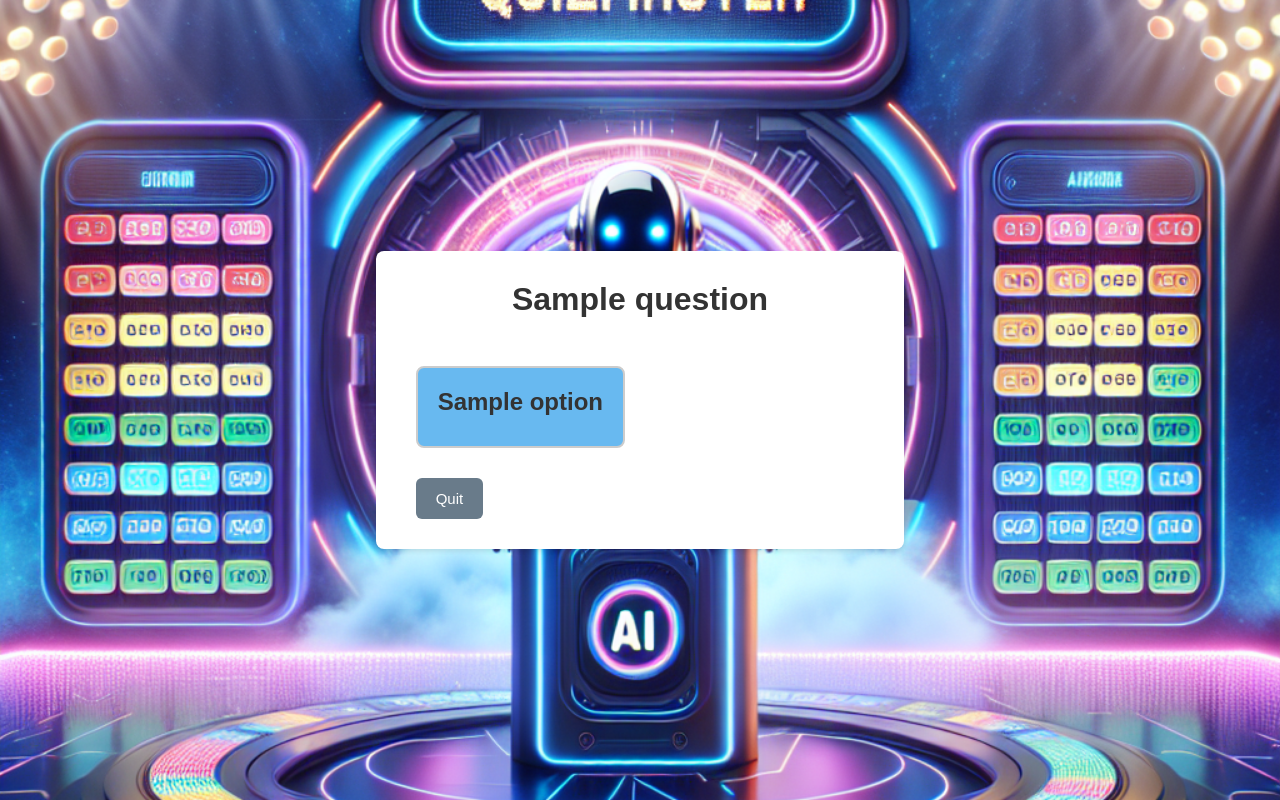
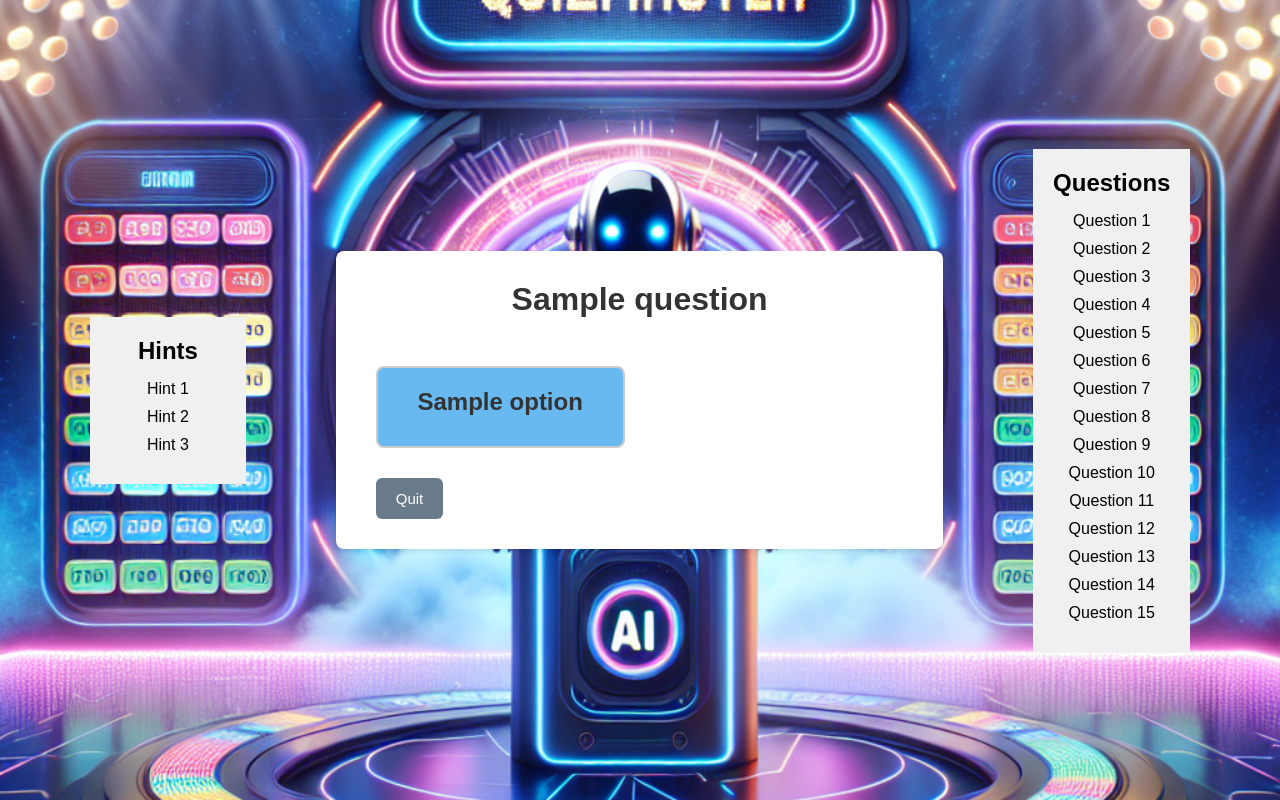
Before and after one commit to carlopinto/llm-powered-game, a Flask app: template llmgame/templates/question.html in a window 1280 px wide. Run offline with Flask 3, Linux system fonts and the light colour scheme; the template is opened without the code that fills it: most values are stand-ins (such as "Sample title", 1, 10 or a date in 2020).

Commit message:
Ability to continue the game and jump to following question Ability to track the current question Add sidebars in question.html to show progress and hints Improve structure of html pages

```diff
--- a/llmgame/llmgame.py
+++ b/llmgame/llmgame.py
@@ -27,6 +27,7 @@ def welcome():
             name = 'Player'
 
         session['name'] = name
+        session['index'] = 1
 
         topics = generate_topics()
 
@@ -47,14 +48,26 @@ def display_question():
         selected_topic = generate_random_topic(topics)
 
     session['topic'] = selected_topic
-    session['index'] = 1
 
     question, options, answer = generate_question(selected_topic)
     session['answer'] = answer
 
     return render_template('question.html',
                            question=question,
-                           options=options)
+                           options=options,
+                           current_question=session['index'])
+
+
+@bp.route('/next', methods=('GET', 'POST'))
+def next_question():
+
+    session['index'] += 1
+
+    topics = generate_topics()
+
+    return render_template('main.html',
+                            name=session['name'],
+                            topics=topics)
 
 
 def generate_topics():
@@ -171,6 +184,7 @@ The index of the question is " + str(session['index']) + \
 
             return question, options, answer
 
+    # for testing purposes
     # question = "Placeholder: What is the capital of France?"
     # options = ["London", "Paris", "Berlin", "Rome"]
     # answer = "Paris"
--- a/llmgame/static/question.js
+++ b/llmgame/static/question.js
@@ -38,3 +38,15 @@ $('.option-card').click(function() {
         }
     });
 });
+
+
+// Function to update current question
+function setCurrentQuestion(targetQuestionItem) {
+    // Remove 'current' class from all items
+    questionItems.forEach(item => {
+      item.classList.remove('current');
+    });
+
+    // Add 'current' class to clicked item
+    targetQuestionItem.classList.add('current');
+}
--- a/llmgame/static/style.css
+++ b/llmgame/static/style.css
@@ -7,12 +7,6 @@
 }
 
 body {
-    display: flex;
-    flex-direction: column;
-    align-items: center;
-    justify-content: center;
-    min-height: 100vh;
-
     background-color: #f0f4f8; /* Keep this as a fallback */
     background-image: url('quiz-bg.png');
     background-repeat: no-repeat;  /* Prevent image repetition */
@@ -21,12 +15,29 @@ body {
 
 }
 
+.main-section {
+    display: flex;
+    flex-direction: row;
+    align-items: center;
+    justify-content: center;
+    min-height: 100vh;
+}
+
 .container {
     background-color: #fff;
     padding: 30px 40px;
     border-radius: 8px;
     box-shadow: 0 2px 5px rgba(0, 0, 0, 0.1);
     text-align: center;
+}
+
+#questionPage {
+    background-color: #fff;
+    padding: 30px 40px;
+    border-radius: 8px;
+    box-shadow: 0 2px 5px rgba(0, 0, 0, 0.1);
+    text-align: center;
+    width: 60%;
 }
 
 header p {
@@ -166,3 +177,28 @@ header p {
 .question-buttons button:hover {
     background-color: #1e95e9;  /* Darker blue on hover */
 }
+
+#question-sidebar, #hint-sidebar {
+    width: 15%;
+    float: right; /* Or float: left - decide the position  */
+    background-color: #f0f0f0; /* Light background color */
+    padding: 20px;
+    margin: 7%; /* For spacing around the sidebar  */
+    text-align: center;
+}
+
+#question-list, #hint-list {
+    list-style: none;
+    padding: 0;
+    margin-top: 15px;
+}
+
+.question-item, .hint-item {
+   margin-bottom: 10px;
+}
+
+.question-item.current {
+    font-weight: bold;
+    color: #337ab7; /*  A highlight color */
+    background-color: #fdf90e; /* Light background color */
+}
--- a/llmgame/templates/index.html
+++ b/llmgame/templates/index.html
@@ -7,6 +7,7 @@
     <link rel="stylesheet" href="{{ url_for('static', filename='style.css') }}">
 </head>
 <body>
+    <div class="main-section">
         <div class="container">
             <header>
                 <h1>AI Quizmaster</h1>
@@ -15,7 +16,7 @@
 
             <button id="startButton" onclick="location.href='{{ url_for('llmgame.welcome') }}'">Begin the Challenge</button>
         </div>
-
+    </div>
     <script src="https://ajax.googleapis.com/ajax/libs/jquery/3.6.3/jquery.min.js"></script>
     <script>
         // Placeholder - Your existing or future JS code will go here
--- a/llmgame/templates/main.html
+++ b/llmgame/templates/main.html
@@ -7,6 +7,7 @@
     <link rel="stylesheet" href="{{ url_for('static', filename='style.css') }}">
 </head>
 <body>
+    <div class="main-section">
         <div class="container" id="topicPage">
             <h1>Hello, {{name}}</h1>
             <h2>Choose Your Trivia Battleground</h1>
@@ -17,6 +18,7 @@
                         <h2>{{topic}}</h2>
                     </div>
                 {% endfor %}
+            </div>
         </div>
     </div>
 
--- a/llmgame/templates/question.html
+++ b/llmgame/templates/question.html
@@ -7,6 +7,16 @@
     <link rel="stylesheet" href="{{ url_for('static', filename='style.css') }}">
 </head>
 <body>
+    <div class="main-section">
+        <aside id="hint-sidebar" >
+            <h2>Hints</h2>
+            <ul id="hint-list">
+            <li class="hint-item">Hint 1</li>
+            <li class="hint-item">Hint 2</li>
+            <li class="hint-item">Hint 3</li>
+            </ul>
+        </aside>
+
         <div class="container" id="questionPage">
             <div class="question-area"><h1>{{ question }}</h1></div>
             <br>
@@ -18,11 +28,38 @@
             <div class="question-feedback" id="feedback"></div>
             <div class="question-buttons" id="buttons">
                 <button class="quit-button" onclick="window.location.href='{{ url_for( 'llmgame.index' ) }}';">Quit</button>
-            <button class="next-button" id="next-button" style="display: none;">Next</button>
+                <button class="next-button" id="next-button" style="display: none;" onclick="window.location.href='{{ url_for( 'llmgame.next_question' ) }}';">Next</button>
             </div>
         </div>
 
+        <aside id="question-sidebar">
+            <h2>Questions</h2>
+            <ul id="question-list">
+            <li class="question-item current">Question 1</li>
+            <li class="question-item">Question 2</li>
+            <li class="question-item">Question 3</li>
+            <li class="question-item">Question 4</li>
+            <li class="question-item">Question 5</li>
+            <li class="question-item">Question 6</li>
+            <li class="question-item">Question 7</li>
+            <li class="question-item">Question 8</li>
+            <li class="question-item">Question 9</li>
+            <li class="question-item">Question 10</li>
+            <li class="question-item">Question 11</li>
+            <li class="question-item">Question 12</li>
+            <li class="question-item">Question 13</li>
+            <li class="question-item">Question 14</li>
+            <li class="question-item">Question 15</li>
+            </ul>
+        </aside>
+    </div>
     <script src="https://ajax.googleapis.com/ajax/libs/jquery/3.6.3/jquery.min.js"></script>
     <script src="{{url_for('static', filename='question.js')}}"></script>
+    <script>
+        const questionList = document.getElementById('question-list');
+        const questionItems = questionList.querySelectorAll('.question-item');
+
+        setCurrentQuestion(questionItems[Number({{current_question}}) - 1]);
+    </script>
 </body>
 </html>
--- a/llmgame/templates/welcome.html
+++ b/llmgame/templates/welcome.html
@@ -7,6 +7,7 @@
     <link rel="stylesheet" href="{{ url_for('static', filename='style.css') }}">
 </head>
 <body>
+    <div class="main-section">
         <div class="container" id="welcomePage">
             <header>
                 <h1>Welcome, Challenger!</h1>
@@ -19,7 +20,7 @@
         </div>
 
         <div class="loader" id="loader"></div>
-
+    </div>
     <script src="https://ajax.googleapis.com/ajax/libs/jquery/3.6.3/jquery.min.js"></script>
     <script>
          $("#continueButton").click(function() {
```
Lines whose indentation alone changed are shown as unchanged.
